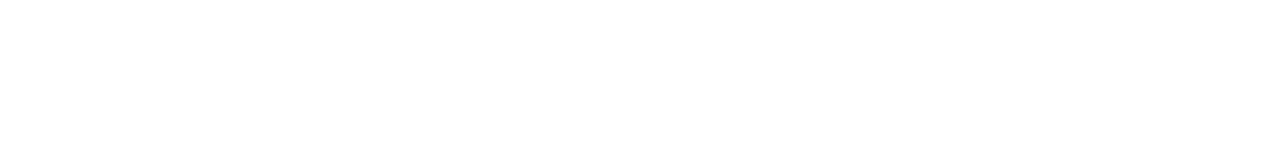
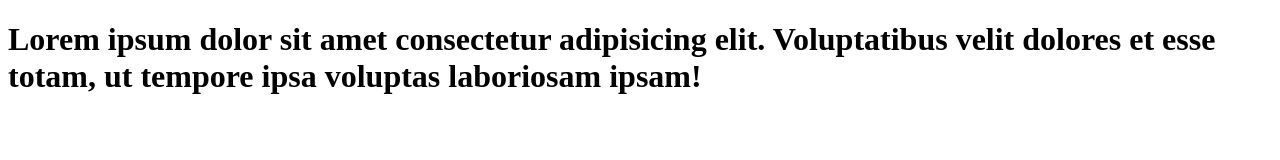
Before and after one commit to mirzaeeWork/Todo_List, a website: page Hello/hello.html in a window 1280 px wide. Drawn offline with Linux system fonts and the light colour scheme.

Commit message:
added H1 code

```diff
--- a/Hello/hello.html
+++ b/Hello/hello.html
@@ -6,6 +6,9 @@
     <title>Document</title>
 </head>
 <body>
-
+    <h1>
+      Lorem ipsum dolor sit amet consectetur adipisicing elit. Voluptatibus
+      velit dolores et esse totam, ut tempore ipsa voluptas laboriosam ipsam!
+    </h1>
 </body>
 </html>
```
